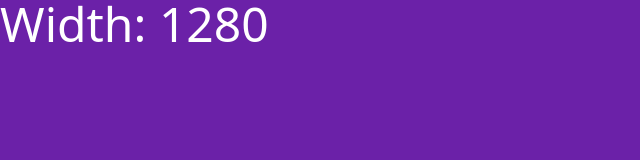
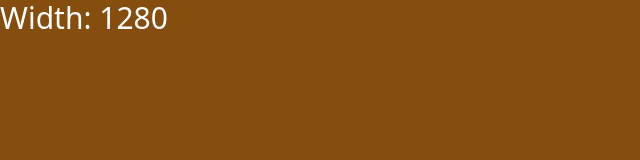
Before and after one commit to daxia-mao/tailwind-sanbox, a plain HTML site: page tailwind-sandbox-starter/17-customization/index.html in a window 1280 px wide. Shown: the whole page, without its empty margins (0-640 px from the left). Drawn offline with nearby package versions, Linux system fonts and the light colour scheme.

Commit message:
17. Customization

```diff
--- a/tailwind-sandbox-starter/17-customization/index.html
+++ b/tailwind-sandbox-starter/17-customization/index.html
@@ -6,6 +6,24 @@
     <meta name="viewport" content="width=device-width, initial-scale=1.0" />
     <script src="https://cdn.tailwindcss.com"></script>
     <title>Customization</title>
+    <script>
+      tailwind.config = {
+        theme: {
+          screens: {
+              sm: '550px',
+              md: '880px',
+              lg: '1200px',
+              xl: '1440px'
+          },
+          extend: {
+            colors: {
+              primary: '#ff5733',
+              secondary: '#fffc33'
+            }
+          }
+        }
+      }
+    </script>
   </head>
   <body
     class="bg-black sm:bg-green-800 md:bg-primary lg:bg-yellow-800 xl:bg-purple-800 2xl:bg-orange-800"
```
